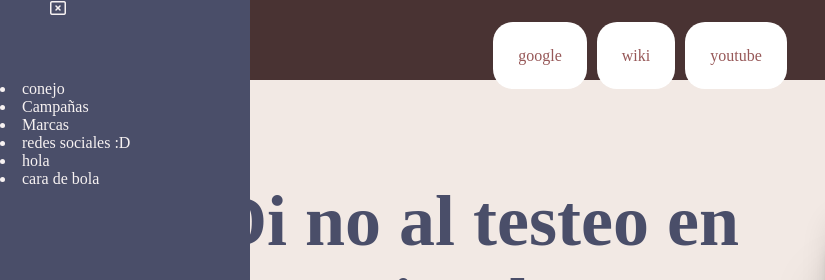
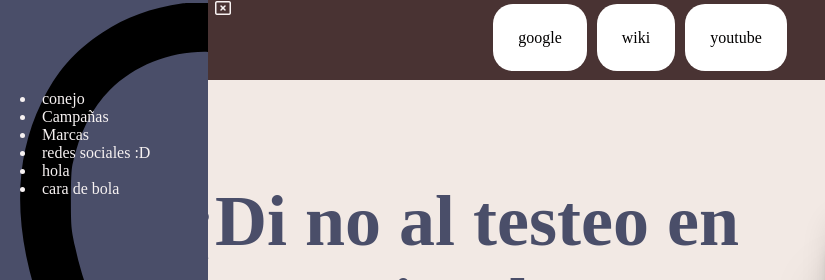
Before and after one commit to CanoBarreraPaulina/htmlcurso, a plain HTML site: page index.html in a window 1280 px wide. Both pictures are taken after a click on the icon 7 px from the left and 8 px from the top of the page. Shown: the top 280 px of the page, 0-825 px from the left. Drawn offline with nearby package versions, Linux system fonts and the light colour scheme.

Commit message:
no se q vergas hice pero m tarde

```diff
--- a/index.html
+++ b/index.html
@@ -17,13 +17,12 @@
 
 <body>
     <nav id="bar-navigator">
-        <div>
          <i id="menu"class="fa-solid fa-bars" aria-hidden="true"></i>
-        </div>
         <div id="collapsable">
             <div class="upper">
                 <i id="closeM"class="fa-regular fa-rectangle-xmark" aria-hidden="true"></i>
             </div>
+            <div class="lower">
                 <div id="middle">
                     <menu>
                         <li>conejo</li>
@@ -35,6 +34,7 @@
                         <li>hola</li>
                         <li>cara de bola</li>
                     </menu>
+                </div>
             </div>
         </div>
         <ul>
@@ -57,7 +57,7 @@
 
             </div>
             <div class="media">
-                <a href="https://youtube.com"><img id="image" src="/image/conejito.jpg" alt="dewey"></a>
+                <a href="https://youtube.com"><img id="image" src="/image/conejito.jpg" alt="exp"></a>
 
                 <a href="index2.html" class="link">Conocer más</a>
             </div>
--- a/styles/home.css
+++ b/styles/home.css
@@ -15,41 +15,6 @@
 
 
 }
-#collapsable{
-    position: absolute;
-    z-index: 5;
-    top: 0;
-    left: 0;
-    visibility: hidden;
-    opacity: 0;
-    transform: translateX(-200px);
-    transition-duration: 0.6s;
-    transition-timing-function: cubic-bezier(0.19,1,0.22,1);
-    width: 250px;
-    height: 100vh;
-    background-color: #4a4e69;
-}
-
-#collapsable *{
-    color: #f7f2f2;
-}
-#menu:hover{
-    cursor: pointer;
-}
-.upper{
-    height: 80px;
-    border-bottom: 2px #4a4e69;
-    padding: 0px 50px;
-}
-.show{
-    visibility: visible!important;
-    opacity: 1!important;
-    transform: translateX(0)!important;
-}
-#bar-navigator{
-    height: 80px;
-}
-
 h1{
     color:#4a4e69;
     font-family: 'EB Garamond', serif;
@@ -79,6 +44,85 @@ p{
 #image:hover{
     transform: scale(1.2);
 }
+#bar-navigator{
+    background-color: rgb(73, 51, 51);
+    color: rgb(227, 224, 230);
+    height: 80px;
+    position:sticky;
+    top: 0;
+    z-index: 10;
+    /*border-bottom: 2px var(--light-gray) solid;*/
+    height: 80px;
+
+
+}
+#bar-navigator ul{
+    height: 40px;
+    list-style-type: none;
+    display: flex;
+    justify-content: center;
+    gap: 10px;
+    align-items: center;
+}
+#menu:hover{
+    cursor: pointer;
+}
+#collapsable{
+    position: fixed;
+    z-index: 5;
+    top: 0;
+    left: 0;
+    visibility: hidden;
+    opacity: 0;
+    transform: translateX(-250px);
+    transition-duration: 0.6s;
+    transition: all 0.6s cubic-bezier(0.19, 1, 0.22, 1);
+    width: 250px;
+    height: 100vh;
+    background-color: #4a4e69;
+    color: white;
+    background-image: url(/image/corados.svg);
+    background-size: cover;
+    width: 200px;
+    height: 100vh;
+    width: calc(10% + 5rem);
+    border-right: 2px var(--light-gray) solid;
+}
+
+#collapsable *{
+    color: #f7f2f2;
+}
+
+.upper{
+    height: 80px;
+    border-bottom: 2px #4a4e69;
+    padding: 0px 215px;
+    width: 215px;
+}
+.middle,
+.lower {
+    height: 90%;
+    display: flex;
+    flex-direction: column;
+    justify-content: space-between;
+}
+
+.lower {
+    padding: 10px 20px;
+}
+
+.lower p {
+    font-size: 100pt;
+    font-style: italic;
+}
+.show{
+    visibility: visible!important;
+    opacity: 1!important;
+    transform: translateX(0)!important;
+}
+
+
+
 
 .link{
     text-decoration: none;
@@ -96,24 +140,7 @@ p{
     border-radius: 20px;
     color: #f2e9e4;
 }
-#bar-navigator{
-    background-color: rgb(73, 51, 51);
-    color: rgb(227, 224, 230);
-    height: 80px;
-    position:sticky;
-    top: 0;
-    z-index: 10;
 
-
-}
-#bar-navigator ul{
-    height: 75px;
-    list-style-type: none;
-    display: flex;
-    justify-content: center;
-    gap: 10px;
-    align-items: center;
-}
 #chillon{
     position: column;
     width: 300px;
@@ -122,7 +149,7 @@ p{
 }
 
 /*comentario*/
-/*navbar>i{
+navbar>i{
     position: absolute;
     left: 60px;
     font-size: 26pt;
@@ -130,27 +157,15 @@ p{
 
 
 }
-
-
-
-#nav-navigator ul{
-    height: 75px;
-    list-style-type: none;
-    display: flex;
-    justify-content: center;
-    gap: 10px;
-    align-items: center;
-}*/
 .menu{
     position: absolute;
     top: 15px;
-    left: 40px;
+    left: 1000px;
     align-self: center;
-
     z-index: 20;}
 ul li a{
     text-decoration: none;
-    color: #975858;
+    color: #020101;
     padding: 25px 25px;
     background-color: rgb(255, 255, 255);
     border-radius: 20px;
```
Lines whose indentation alone changed are shown as unchanged.
